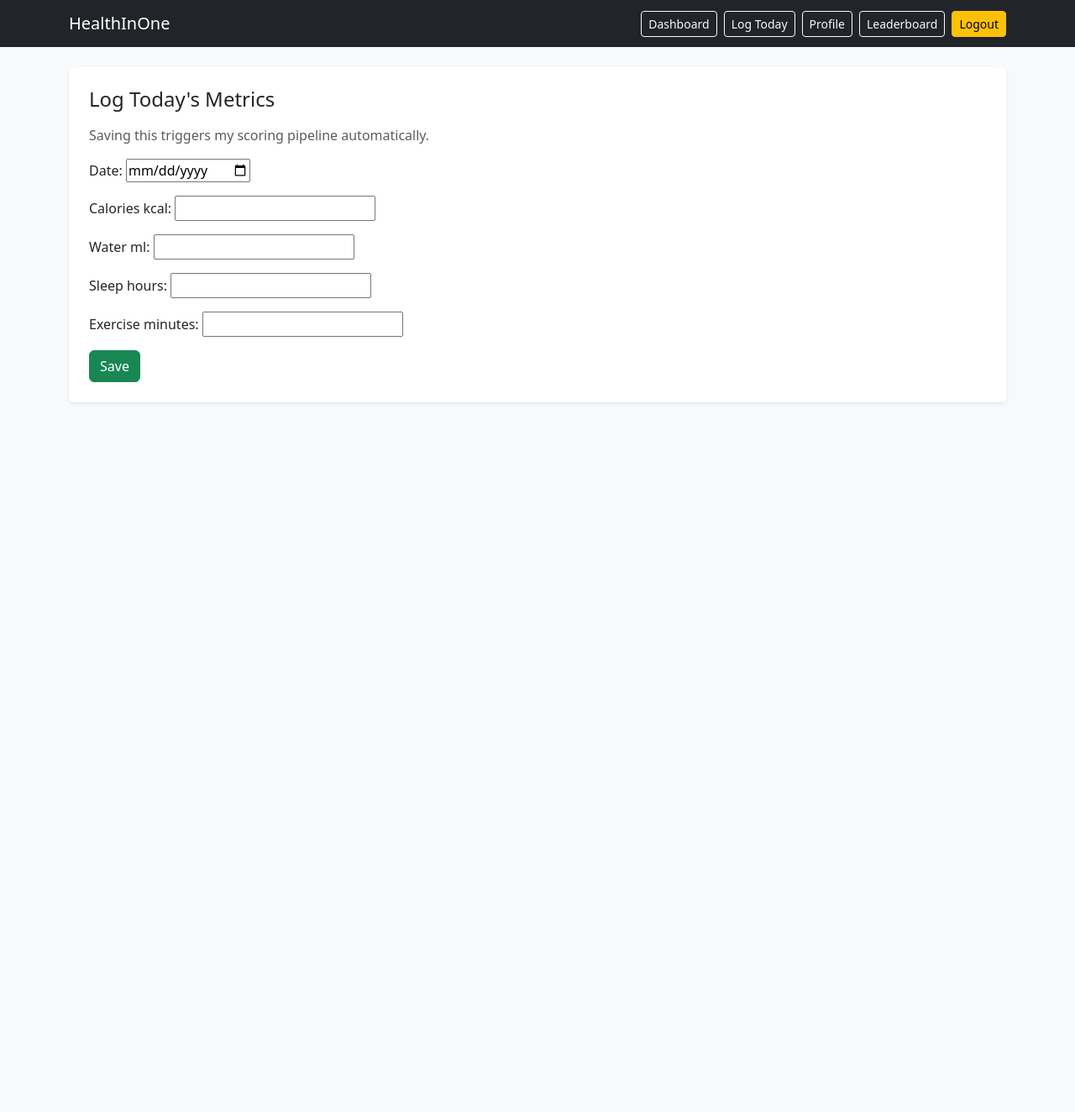
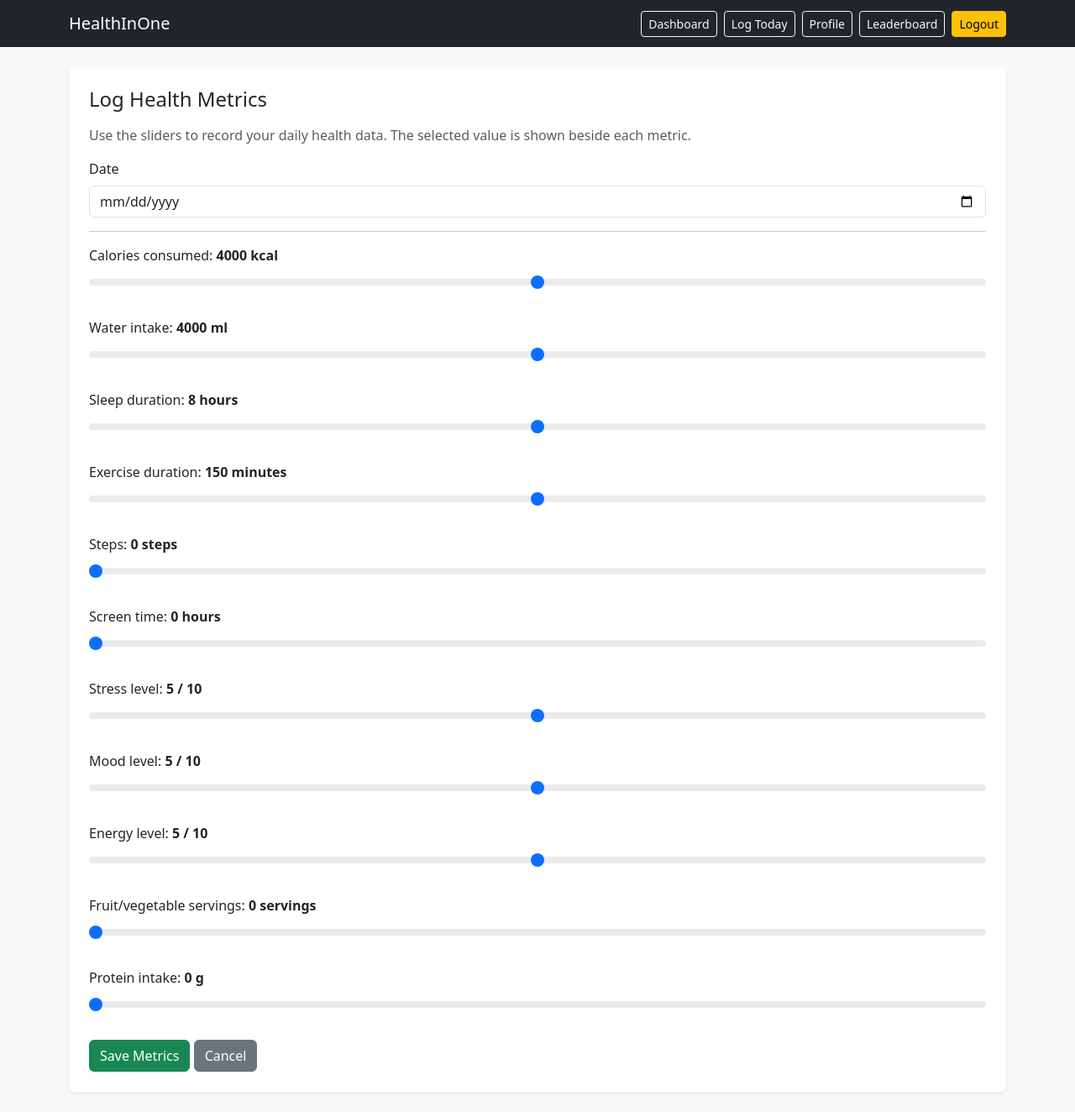
Before and after one commit to HA121104/Health-In-One, a Django app: page /log/ in a window 1280 px wide. Shown: the whole page at 84% size. Before the commit the page ends 480 px from the top, so only its background shows below. Run offline with Django 5.2, Linux system fonts and the light colour scheme; the visitor is signed in with stand-in values (Sample User, id 1); data that the repository does not hold is empty.

Commit message:
Improve slider inputs with live values

```diff
--- a/templates/log_today.html
+++ b/templates/log_today.html
@@ -1,13 +1,183 @@
 {% extends "base.html" %}
 {% block content %}
+
 <div class="bg-white p-4 rounded shadow-sm">
-  <h2 class="h4 mb-3">Log Today's Metrics</h2>
-  <p class="text-muted">Saving this triggers my scoring pipeline automatically.</p>
+  <h2 class="h4 mb-3">Log Health Metrics</h2>
+  <p class="text-muted">
+    Use the sliders to record your daily health data. The selected value is shown beside each metric.
+  </p>
 
   <form method="post">
     {% csrf_token %}
-    {{ form.as_p }}
-    <button class="btn btn-success">Save</button>
+
+    <div class="mb-3">
+      <label class="form-label">{{ form.date.label }}</label>
+      {{ form.date }}
+      {% if form.date.errors %}
+        <div class="text-danger">{{ form.date.errors }}</div>
+      {% endif %}
+    </div>
+
+    <hr>
+
+    <div class="mb-4">
+      <label class="form-label">
+        Calories consumed:
+        <strong><span id="calories_kcal_value"></span> kcal</strong>
+      </label>
+      {{ form.calories_kcal }}
+      {% if form.calories_kcal.errors %}
+        <div class="text-danger">{{ form.calories_kcal.errors }}</div>
+      {% endif %}
+    </div>
+
+    <div class="mb-4">
+      <label class="form-label">
+        Water intake:
+        <strong><span id="water_ml_value"></span> ml</strong>
+      </label>
+      {{ form.water_ml }}
+      {% if form.water_ml.errors %}
+        <div class="text-danger">{{ form.water_ml.errors }}</div>
+      {% endif %}
+    </div>
+
+    <div class="mb-4">
+      <label class="form-label">
+        Sleep duration:
+        <strong><span id="sleep_hours_value"></span> hours</strong>
+      </label>
+      {{ form.sleep_hours }}
+      {% if form.sleep_hours.errors %}
+        <div class="text-danger">{{ form.sleep_hours.errors }}</div>
+      {% endif %}
+    </div>
+
+    <div class="mb-4">
+      <label class="form-label">
+        Exercise duration:
+        <strong><span id="exercise_minutes_value"></span> minutes</strong>
+      </label>
+      {{ form.exercise_minutes }}
+      {% if form.exercise_minutes.errors %}
+        <div class="text-danger">{{ form.exercise_minutes.errors }}</div>
+      {% endif %}
+    </div>
+
+    <div class="mb-4">
+      <label class="form-label">
+        Steps:
+        <strong><span id="steps_value"></span> steps</strong>
+      </label>
+      {{ form.steps }}
+      {% if form.steps.errors %}
+        <div class="text-danger">{{ form.steps.errors }}</div>
+      {% endif %}
+    </div>
+
+    <div class="mb-4">
+      <label class="form-label">
+        Screen time:
+        <strong><span id="screen_time_hours_value"></span> hours</strong>
+      </label>
+      {{ form.screen_time_hours }}
+      {% if form.screen_time_hours.errors %}
+        <div class="text-danger">{{ form.screen_time_hours.errors }}</div>
+      {% endif %}
+    </div>
+
+    <div class="mb-4">
+      <label class="form-label">
+        Stress level:
+        <strong><span id="stress_level_value"></span> / 10</strong>
+      </label>
+      {{ form.stress_level }}
+      {% if form.stress_level.errors %}
+        <div class="text-danger">{{ form.stress_level.errors }}</div>
+      {% endif %}
+    </div>
+
+    <div class="mb-4">
+      <label class="form-label">
+        Mood level:
+        <strong><span id="mood_level_value"></span> / 10</strong>
+      </label>
+      {{ form.mood_level }}
+      {% if form.mood_level.errors %}
+        <div class="text-danger">{{ form.mood_level.errors }}</div>
+      {% endif %}
+    </div>
+
+    <div class="mb-4">
+      <label class="form-label">
+        Energy level:
+        <strong><span id="energy_level_value"></span> / 10</strong>
+      </label>
+      {{ form.energy_level }}
+      {% if form.energy_level.errors %}
+        <div class="text-danger">{{ form.energy_level.errors }}</div>
+      {% endif %}
+    </div>
+
+    <div class="mb-4">
+      <label class="form-label">
+        Fruit/vegetable servings:
+        <strong><span id="fruit_veg_servings_value"></span> servings</strong>
+      </label>
+      {{ form.fruit_veg_servings }}
+      {% if form.fruit_veg_servings.errors %}
+        <div class="text-danger">{{ form.fruit_veg_servings.errors }}</div>
+      {% endif %}
+    </div>
+
+    <div class="mb-4">
+      <label class="form-label">
+        Protein intake:
+        <strong><span id="protein_grams_value"></span> g</strong>
+      </label>
+      {{ form.protein_grams }}
+      {% if form.protein_grams.errors %}
+        <div class="text-danger">{{ form.protein_grams.errors }}</div>
+      {% endif %}
+    </div>
+
+    <button class="btn btn-success">Save Metrics</button>
+    <a href="/dashboard/" class="btn btn-secondary">Cancel</a>
   </form>
 </div>
+
+<script>
+  /*
+    I use JavaScript here so each slider shows its selected value live.
+    This improves usability because the user can clearly see what number they are choosing.
+  */
+
+  const sliderFields = [
+    "calories_kcal",
+    "water_ml",
+    "sleep_hours",
+    "exercise_minutes",
+    "steps",
+    "screen_time_hours",
+    "stress_level",
+    "mood_level",
+    "energy_level",
+    "fruit_veg_servings",
+    "protein_grams"
+  ];
+
+  sliderFields.forEach((fieldName) => {
+    const input = document.getElementById("id_" + fieldName);
+    const output = document.getElementById(fieldName + "_value");
+
+    if (input && output) {
+      output.textContent = input.value;
+
+      input.addEventListener("input", () => {
+        output.textContent = input.value;
+      });
+    }
+  });
+</script>
+
 {% endblock %}
--- a/tracking/forms.py
+++ b/tracking/forms.py
@@ -7,8 +7,9 @@ from .models import Profile, DailyHealthEntry
 
 class SignUpForm(UserCreationForm):
     """
-    I use Django’s built-in UserCreationForm because it’s secure and saves time.
+    I use Django's built-in UserCreationForm because it handles secure password validation.
     """
+
     email = forms.EmailField(required=False)
 
     class Meta:
@@ -18,22 +19,173 @@ class SignUpForm(UserCreationForm):
 
 class ProfileForm(forms.ModelForm):
     """
-    I keep profile editing minimal for the interim MVP.
+    I use sliders and controlled fields so the profile page feels more user-friendly
+    and prevents unrealistic values.
     """
+
     class Meta:
         model = Profile
-        fields = ("weight_kg", "activity_level")
+        fields = ("age", "height_cm", "weight_kg", "activity_level", "health_goal")
+
+        widgets = {
+            "age": forms.NumberInput(attrs={
+                "class": "form-control",
+                "min": "13",
+                "max": "100",
+                "placeholder": "e.g. 22",
+            }),
+            "height_cm": forms.NumberInput(attrs={
+                "class": "form-control",
+                "min": "100",
+                "max": "230",
+                "placeholder": "e.g. 175",
+            }),
+            "weight_kg": forms.NumberInput(attrs={
+                "class": "form-control",
+                "min": "30",
+                "max": "250",
+                "step": "0.1",
+                "placeholder": "e.g. 70.5",
+            }),
+            "activity_level": forms.Select(attrs={
+                "class": "form-select",
+            }),
+            "health_goal": forms.Select(attrs={
+                "class": "form-select",
+            }),
+        }
 
 
 class DailyHealthEntryForm(forms.ModelForm):
     """
-    This is the daily input form users fill in.
-    Once saved, my signal automatically creates/updates the DailyScore.
+    This form lets users log daily health metrics.
+
+    I changed many inputs to slider-style widgets because the feedback suggested
+    the final version should be easier and friendlier for users.
     """
+
     class Meta:
         model = DailyHealthEntry
-        fields = ("date", "calories_kcal", "water_ml", "sleep_hours", "exercise_minutes")
+        fields = (
+            "date",
+            "calories_kcal",
+            "water_ml",
+            "sleep_hours",
+            "exercise_minutes",
+            "steps",
+            "screen_time_hours",
+            "stress_level",
+            "mood_level",
+            "energy_level",
+            "fruit_veg_servings",
+            "protein_grams",
+        )
 
         widgets = {
-            "date": forms.DateInput(attrs={"type": "date"}),
+            "date": forms.DateInput(attrs={
+                "class": "form-control",
+                "type": "date",
+            }),
+
+            "calories_kcal": forms.NumberInput(attrs={
+                "class": "form-range metric-slider",
+                "type": "range",
+                "min": "0",
+                "max": "8000",
+                "step": "50",
+            }),
+
+            "water_ml": forms.NumberInput(attrs={
+                "class": "form-range metric-slider",
+                "type": "range",
+                "min": "0",
+                "max": "8000",
+                "step": "100",
+            }),
+
+            "sleep_hours": forms.NumberInput(attrs={
+                "class": "form-range metric-slider",
+                "type": "range",
+                "min": "0",
+                "max": "16",
+                "step": "0.5",
+            }),
+
+            "exercise_minutes": forms.NumberInput(attrs={
+                "class": "form-range metric-slider",
+                "type": "range",
+                "min": "0",
+                "max": "300",
+                "step": "5",
+            }),
+
+            "steps": forms.NumberInput(attrs={
+                "class": "form-range metric-slider",
+                "type": "range",
+                "min": "0",
+                "max": "60000",
+                "step": "500",
+            }),
+
+            "screen_time_hours": forms.NumberInput(attrs={
+                "class": "form-range metric-slider",
+                "type": "range",
+                "min": "0",
+                "max": "24",
+                "step": "0.5",
+            }),
+
+            "stress_level": forms.NumberInput(attrs={
+                "class": "form-range metric-slider",
+                "type": "range",
+                "min": "1",
+                "max": "10",
+                "step": "1",
+            }),
+
+            "mood_level": forms.NumberInput(attrs={
+                "class": "form-range metric-slider",
+                "type": "range",
+                "min": "1",
+                "max": "10",
+                "step": "1",
+            }),
+
+            "energy_level": forms.NumberInput(attrs={
+                "class": "form-range metric-slider",
+                "type": "range",
+                "min": "1",
+                "max": "10",
+                "step": "1",
+            }),
+
+            "fruit_veg_servings": forms.NumberInput(attrs={
+                "class": "form-range metric-slider",
+                "type": "range",
+                "min": "0",
+                "max": "15",
+                "step": "1",
+            }),
+
+            "protein_grams": forms.NumberInput(attrs={
+                "class": "form-range metric-slider",
+                "type": "range",
+                "min": "0",
+                "max": "350",
+                "step": "5",
+            }),
         }
+
+        labels = {
+            "calories_kcal": "Calories consumed (kcal)",
+            "water_ml": "Water intake (ml)",
+            "sleep_hours": "Sleep duration (hours)",
+            "exercise_minutes": "Exercise duration (minutes)",
+            "steps": "Steps walked",
+            "screen_time_hours": "Screen time (hours)",
+            "stress_level": "Stress level (1 = low, 10 = high)",
+            "mood_level": "Mood level (1 = low, 10 = high)",
+            "energy_level": "Energy level (1 = low, 10 = high)",
+            "fruit_veg_servings": "Fruit/vegetable servings",
+            "protein_grams": "Protein intake (grams)",
+        }
--- a/tracking/views.py
+++ b/tracking/views.py
@@ -11,8 +11,7 @@ from .models import Profile, DailyHealthEntry, DailyScore
 
 def home(request):
     """
-    Simple landing page.
-    I redirect logged-in users straight to the dashboard to save clicks.
+    I redirect logged-in users to the dashboard so the app feels quicker to use.
     """
     if request.user.is_authenticated:
         return redirect("dashboard")
@@ -21,8 +20,7 @@ def home(request):
 
 def signup(request):
     """
-    Basic signup page.
-    I create the user and log them in immediately so they can start using the app.
+    I use Django's built-in signup form because it handles secure user creation.
     """
     if request.method == "POST":
         form = SignUpForm(request.POST)
@@ -40,8 +38,8 @@ def signup(request):
 @login_required
 def profile_edit(request):
     """
-    Profile editing page (weight + activity level).
-    I keep it minimal for interim MVP but it still enables personalised scoring.
+    I allow the user to update profile data because the final ML model needs
+    user context such as age, height, weight, activity level and health goal.
     """
     profile, _ = Profile.objects.get_or_create(user=request.user)
 
@@ -59,37 +57,42 @@ def profile_edit(request):
 @login_required
 def log_today(request):
     """
-    Daily entry form.
-
-    For demo/testing I allow choosing the date in the form,
-    but the dashboard 'today' score will always show the real current date.
+    I allow date selection for development/testing so I can quickly generate
+    multiple days of history. In the final deployed version this can be locked
+    to today's date if needed.
     """
     today = timezone.localdate()
 
-    # I pre-fill today's entry if it exists so the user can update it quickly.
-    entry = DailyHealthEntry.objects.filter(user=request.user, date=today).first()
-
     if request.method == "POST":
-        # I allow posting with any date for demo/testing.
         form = DailyHealthEntryForm(request.POST)
         if form.is_valid():
             saved = form.save(commit=False)
             saved.user = request.user
 
-            # I enforce update-or-create for the selected date to avoid duplicates.
-            existing = DailyHealthEntry.objects.filter(user=request.user, date=saved.date).first()
+            existing = DailyHealthEntry.objects.filter(
+                user=request.user,
+                date=saved.date
+            ).first()
+
             if existing:
+                # I update every metric so re-saving a past day correctly refreshes the score/advice.
                 existing.calories_kcal = saved.calories_kcal
                 existing.water_ml = saved.water_ml
                 existing.sleep_hours = saved.sleep_hours
                 existing.exercise_minutes = saved.exercise_minutes
-                existing.save()  # triggers signals -> DailyScore update_or_create
+                existing.steps = saved.steps
+                existing.screen_time_hours = saved.screen_time_hours
+                existing.stress_level = saved.stress_level
+                existing.mood_level = saved.mood_level
+                existing.energy_level = saved.energy_level
+                existing.fruit_veg_servings = saved.fruit_veg_servings
+                existing.protein_grams = saved.protein_grams
+                existing.save()
             else:
-                saved.save()  # triggers signals -> DailyScore update_or_create
+                saved.save()
 
             return redirect("dashboard")
     else:
-        # Default the date picker to today for normal use.
         form = DailyHealthEntryForm(initial={"date": today})
 
     return render(request, "log_today.html", {"form": form})
@@ -98,10 +101,7 @@ def log_today(request):
 @login_required
 def dashboard(request):
     """
-    Dashboard page:
-    - shows today's overall score + advice
-    - shows last 7 days chart
-    - allows clicking a day on the chart to view that day's advice
+    The dashboard shows today's score, recommendations and historical chart data.
     """
     today = timezone.localdate()
 
@@ -114,7 +114,6 @@ def dashboard(request):
     chart_values = [s.overall_score for s in last_7]
     chart_dates = [s.date.strftime("%Y-%m-%d") for s in last_7]
 
-    # I treat "logged today" as having either an entry OR a score for today's date.
     has_entry_today = DailyHealthEntry.objects.filter(user=request.user, date=today).exists()
     has_score_today = score_today is not None
 
@@ -138,8 +137,7 @@ def dashboard(request):
 @login_required
 def view_day(request, date: str):
     """
-    View a specific day's overall score and recommendations.
-    This supports the demo feature: 'view previous days advice'.
+    I allow users to view a previous day's score and advice from history.
     """
     chosen_date = datetime.strptime(date, "%Y-%m-%d").date()
 
```
Also changed, not shown: tracking/admin.py (+30 -3 lines), tracking/models.py (+137 -12 lines), tracking/migrations/0003_alter_dailyhealthentry_options_and_more.py (added).
